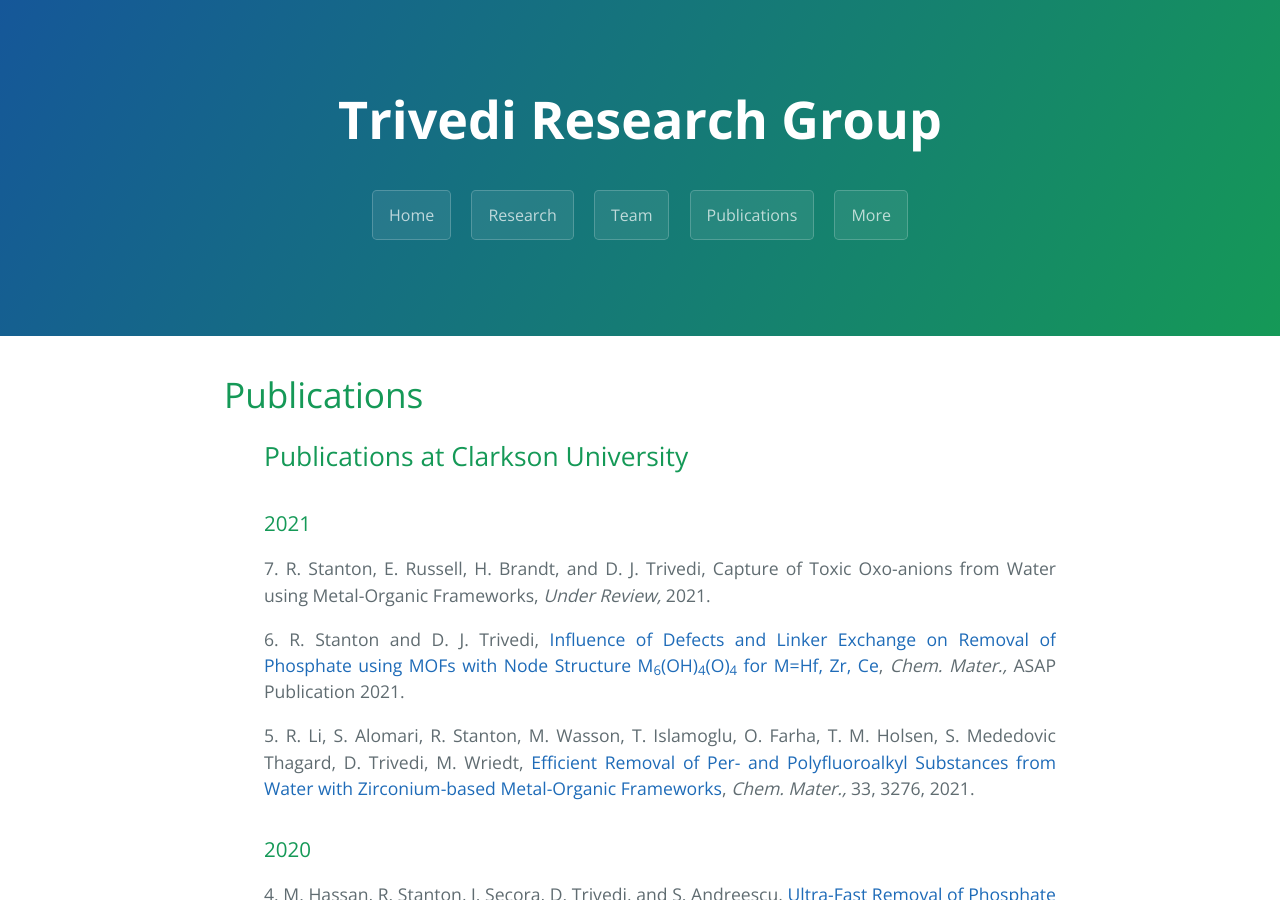
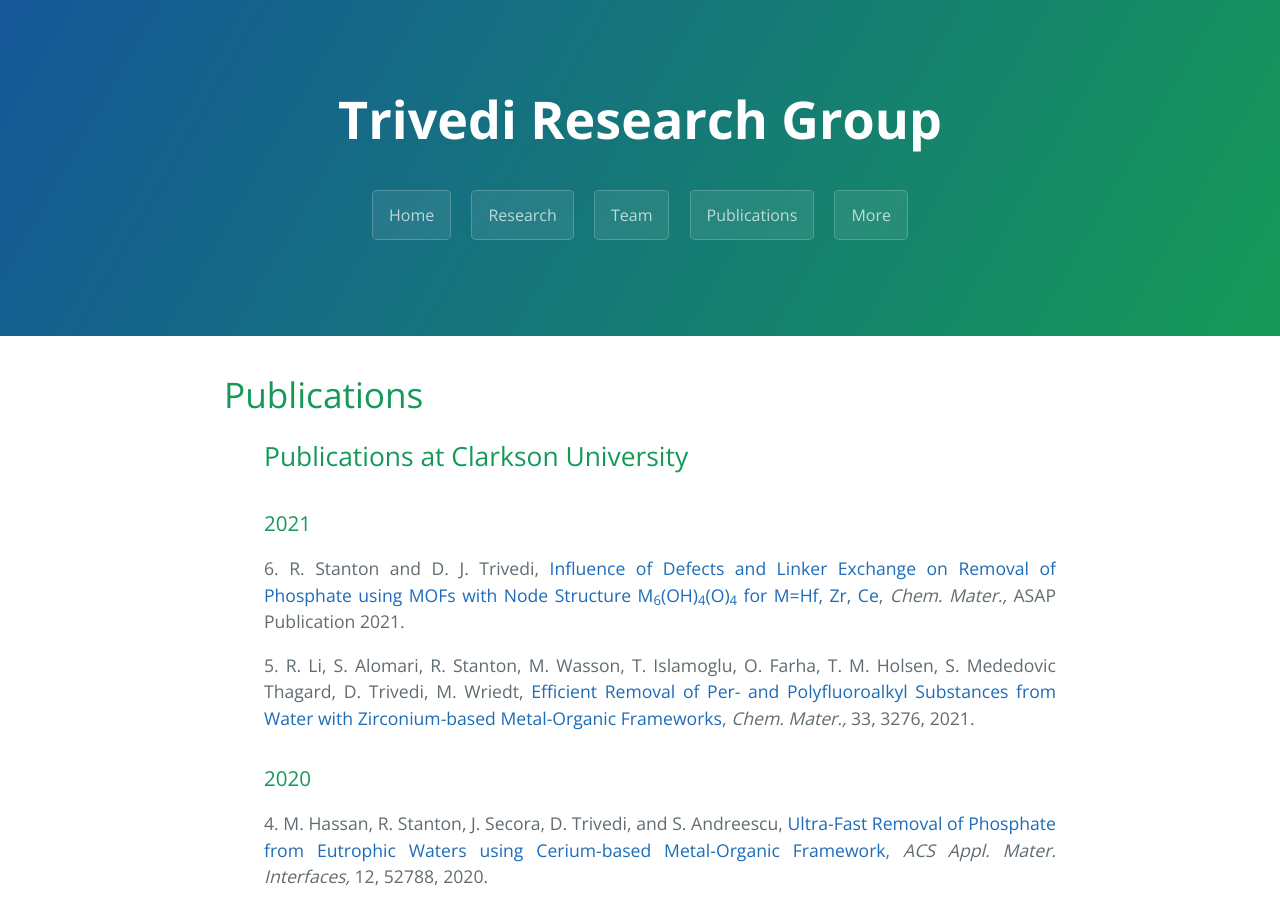
Before and after one commit to dharatrivedi/dharatrivedi.github.io, a Jekyll site: the page built from publication.html, in a window 1280 px wide and 900 px high. Built offline with Jekyll 4.4.1, drawn with Linux system fonts in a browser that asks for light colours.

Commit message:
Update publication.html

```diff
--- a/publication.html
+++ b/publication.html
@@ -8,8 +8,6 @@
   <ul class="clearfix" style="text-align:justify">
     <h2>Publications at Clarkson University</h2>
     <h3>2021</h3>
-      7. R. Stanton, E. Russell, H. Brandt, and D. J. Trivedi, Capture of Toxic Oxo-anions from Water using Metal-Organic Frameworks, <i> Under Review,</i> 2021.<br />
-      <p> </p>
       6. R. Stanton and D. J. Trivedi, <a href="https://doi.org/10.1021/acs.chemmater.1c01521"> Influence of Defects and Linker Exchange on Removal of Phosphate using MOFs with Node Structure M<sub>6</sub>(OH)<sub>4</sub>(O)<sub>4</sub> for M=Hf, Zr, Ce</a>, <i> Chem. Mater.,</i> ASAP Publication 2021.<br />
       <p> </p>
       5. R. Li, S. Alomari, R. Stanton, M. Wasson, T. Islamoglu, O. Farha, T. M. Holsen, S. Mededovic Thagard, D. Trivedi, M. Wriedt, <a href="https://doi.org/10.1021/acs.chemmater.1c00324"> Efficient Removal of Per- and Polyfluoroalkyl Substances from Water with Zirconium-based Metal-Organic Frameworks</a>, <i> Chem. Mater.,</i> 33, 3276, 2021.<br />
```
